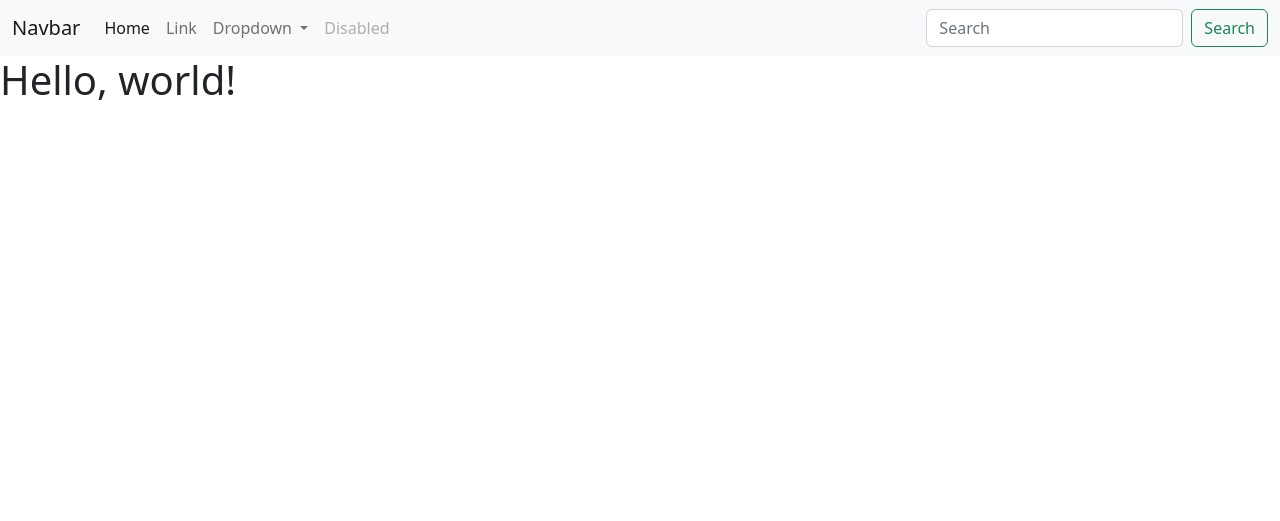
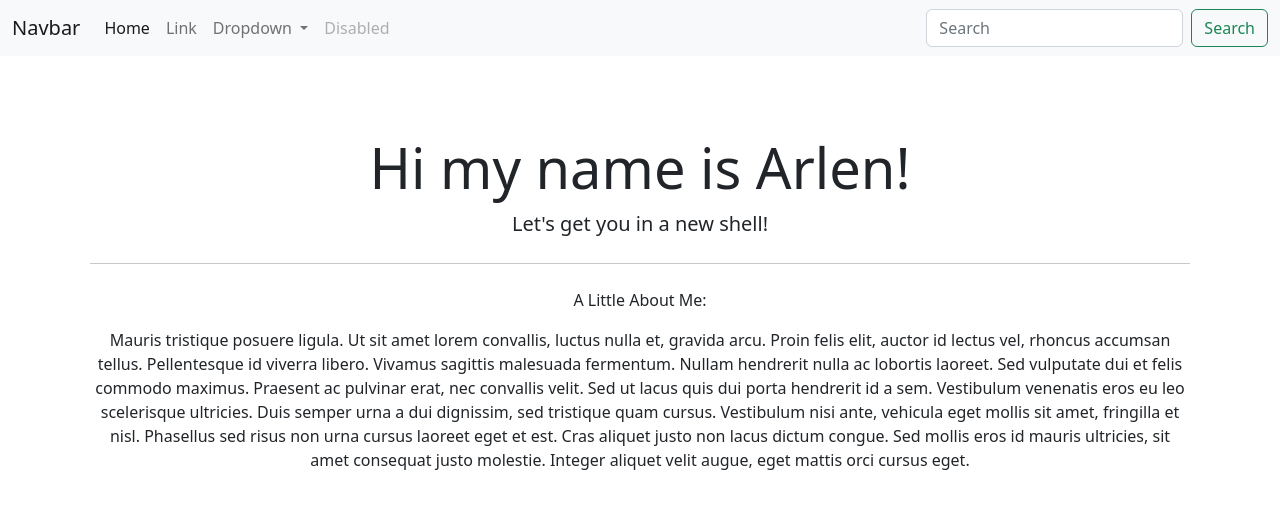
Before and after one commit to BlytheStarr/Arlen-Codes, a plain HTML site: page index.html in a window 1280 px wide. Drawn offline with nearby package versions, Linux system fonts and the light colour scheme.

Commit message:
added jumbotron and stylesheet

```diff
--- a/index.html
+++ b/index.html
@@ -3,10 +3,13 @@
 <head>
     <meta charset="utf-8">
     <meta name="viewport" content="width=device-width, initial-scale=1">
-    <title>Bootstrap demo</title>
+    <title>Arlen Smith</title>
+    <link rel="stylesheet" type="text/css" href="style.css">
     <link href="https://cdn.jsdelivr.net/npm/bootstrap@5.2.0-beta1/dist/css/bootstrap.min.css" rel="stylesheet" integrity="sha384-0evHe/X+R7YkIZDRvuzKMRqM+OrBnVFBL6DOitfPri4tjfHxaWutUpFmBp4vmVor" crossorigin="anonymous">
 </head>
 <body>
+
+<div>
     <nav class="navbar navbar-expand-lg bg-light">
         <div class="container-fluid">
             <a class="navbar-brand" href="#">Navbar</a>
@@ -43,7 +46,26 @@
             </div>
         </div>
     </nav>
-<h1>Hello, world!</h1>
+</div>
+
+<div class="container-fluid">
+    <div class="jumbotron rounded m-5 bg-white">
+        <h1 class="display-4 text-center">Hi my name is Arlen!</h1>
+        <p class="lead text-center">Let's get you in a new shell!</p>
+        <hr class="my-4">
+        <p>A Little About Me:</p>
+        <p>Mauris tristique posuere ligula. Ut sit amet lorem convallis, luctus nulla et, gravida arcu.
+            Proin felis elit, auctor id lectus vel, rhoncus accumsan tellus. Pellentesque id viverra libero.
+            Vivamus sagittis malesuada fermentum. Nullam hendrerit nulla ac lobortis laoreet. Sed vulputate dui
+            et felis commodo maximus. Praesent ac pulvinar erat, nec convallis velit. Sed ut lacus quis dui porta
+            hendrerit id a sem. Vestibulum venenatis eros eu leo scelerisque ultricies. Duis semper urna a dui
+            dignissim, sed tristique quam cursus. Vestibulum nisi ante, vehicula eget mollis sit amet, fringilla et
+            nisl. Phasellus sed risus non urna cursus laoreet eget et est. Cras aliquet justo non lacus dictum congue.
+            Sed mollis eros id mauris ultricies, sit amet consequat justo molestie. Integer aliquet velit augue, eget
+            mattis orci cursus eget.</p>
+    </div>
+</div>
+
 <script src="https://cdn.jsdelivr.net/npm/bootstrap@5.2.0-beta1/dist/js/bootstrap.bundle.min.js" integrity="sha384-pprn3073KE6tl6bjs2QrFaJGz5/SUsLqktiwsUTF55Jfv3qYSDhgCecCxMW52nD2" crossorigin="anonymous"></script>
 </body>
 </html>
--- /dev/null
+++ b/style.css
@@ -0,0 +1,4 @@
+.jumbotron{
+    padding: 30px;
+    text-align: center;
+}
```
Lines whose indentation alone changed are shown as unchanged.
